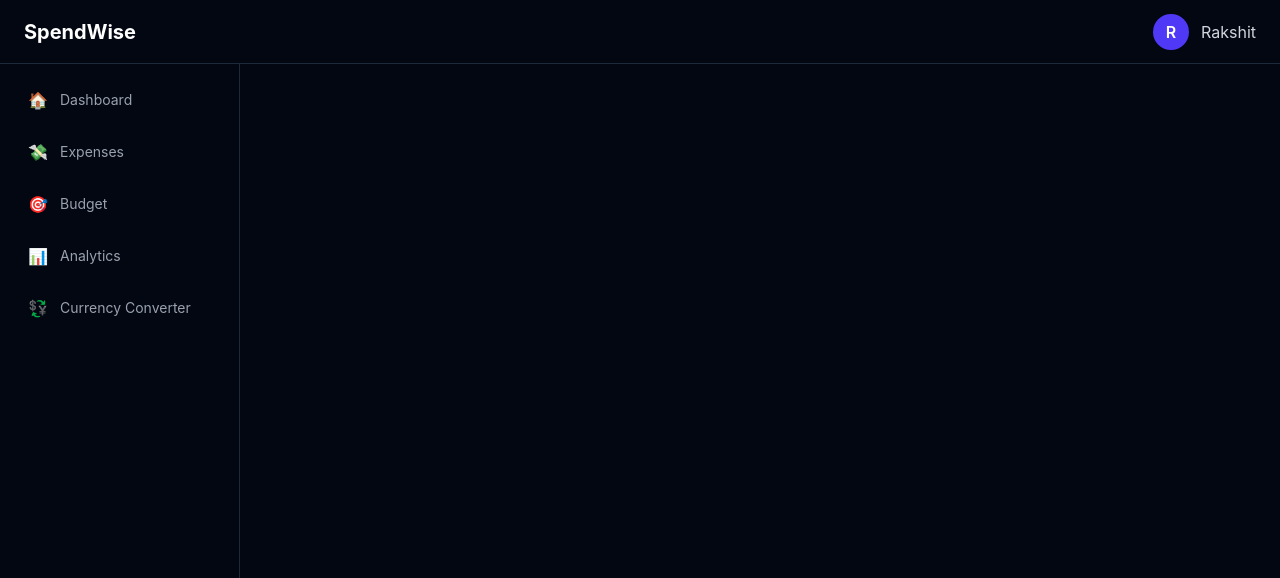
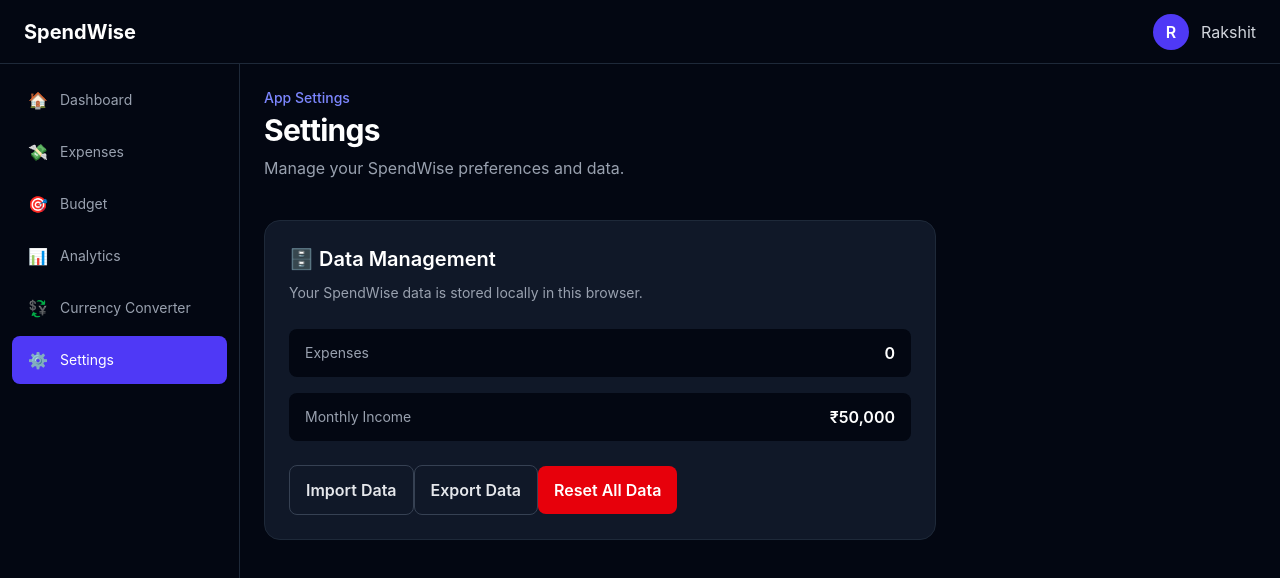
Before and after one commit to Rakshit-Thareja/SpendWise, a React (Vite) app: page /settings in a window 1280 px wide. Shown: the top 578 px of the page. Built offline with nearby package versions, Linux system fonts and the light colour scheme.

Commit message:
Add settings and data management

```diff
--- a/src/App.jsx
+++ b/src/App.jsx
@@ -8,6 +8,8 @@
 import Budget from './pages/Budget'
 import Analytics from './pages/Analytics'
 import CurrencyConverter from './pages/CurrencyConverter'
+import Settings from './pages/Settings'
+
 
 const getStoredData = (key, fallback, validator) => {
   try {
@@ -130,6 +132,12 @@
     )
   }, [income])
 
+  const restoreData = (backupData) => {
+    setExpenses(backupData.expenses)
+    setIncome(backupData.income)
+    setBudgets(backupData.budgets)
+  }
+
   return (
     <DashboardLayout>
       <Routes>
@@ -157,18 +165,6 @@
         />
 
         <Route
-          path="/budget"
-          element={
-            <Budget
-              expenses={expenses}
-              budgets={budgets}
-              onUpdateMonthlyBudget={updateMonthlyBudget}
-              onUpdateCategoryBudget={updateCategoryBudget}
-            />
-          }
-        />
-
-        <Route
           path="/analytics"
           element={<Analytics expenses={expenses} />}
         />
@@ -178,6 +174,26 @@
           element={<CurrencyConverter />}
         />
 
+        <Route
+          path="/settings"
+          element={
+            <Settings
+              expenses={expenses}
+              income={income}
+              budgets={budgets}
+              onResetData={() => {
+                setExpenses([])
+                setIncome(50000)
+                setBudgets({
+                  monthly: 20000,
+                  categories: {},
+                })
+              }}
+              onRestoreData={restoreData}
+            />
+          }
+        />
+
       </Routes>
 
     </DashboardLayout>
--- a/src/components/Sidebar.jsx
+++ b/src/components/Sidebar.jsx
@@ -6,11 +6,8 @@
         { name: 'Expenses', path: '/expenses', icon: '💸' },
         { name: 'Budget', path: '/budget', icon: '🎯' },
         { name: 'Analytics', path: '/analytics', icon: '📊' },
-        {
-            name: 'Currency Converter',
-            path: '/currency-converter',
-            icon: '💱',
-        },
+        {name: 'Currency Converter', path: '/currency-converter', icon: '💱',},
+        { name: 'Settings', path: '/settings', icon: '⚙️' },
     ]
 
     return (
--- /dev/null
+++ b/src/pages/Settings.jsx
@@ -0,0 +1,223 @@
+import { useState } from "react"
+
+function Settings({ expenses, income, budgets, onResetData, onRestoreData }) {
+    const [importMessage, setImportMessage] = useState({
+        text: '',
+        type: ''
+    })
+
+    setTimeout(() => {
+        setImportMessage({
+            text: '',
+            type: '',
+        })
+    }, 3000)
+
+    const [showResetConfirm, setShowResetConfirm] = useState(false)
+
+    const handleExport = () => {
+        const backupData = {
+            expenses,
+            income,
+            budgets,
+        }
+
+        const data = JSON.stringify(backupData, null, 2)
+
+        const blob = new Blob([data], {
+            type: 'application/json',
+        })
+
+        const url = URL.createObjectURL(blob)
+
+        const link = document.createElement('a')
+        link.href = url
+        link.download = 'spendwise-backup.json'
+
+        document.body.appendChild(link)
+        link.click()
+        document.body.removeChild(link)
+
+        URL.revokeObjectURL(url)
+    }
+
+    const handleImport = (event) => {
+        setImportMessage({ text: '', type: '' })
+        const file = event.target.files[0]
+
+        if (!file) {
+            return
+        }
+
+        const reader = new FileReader()
+
+        reader.onload = (event) => {
+            try {
+                const backupData = JSON.parse(event.target.result)
+                if (!Array.isArray(backupData.expenses)) {
+                    throw new Error('Invalid expenses data')
+                }
+                if (!Number.isFinite(backupData.income)) {
+                    throw new Error('Invalid income data')
+                }
+                if (
+                    backupData.budgets === null ||
+                    typeof backupData.budgets !== 'object' ||
+                    Array.isArray(backupData.budgets)
+                ) {
+                    throw new Error('Invalid budget data')
+                }
+
+                // We'll validate this in the next task.
+                onRestoreData(backupData)
+                setImportMessage({
+                    text: 'Data imported successfully.',
+                    type: 'success',
+                })
+            } catch (error) {
+                setImportMessage({
+                    text: 'Invalid SpendWise backup file.',
+                    type: 'error',
+                })
+                console.error('Invalid backup file', error)
+            }
+        }
+
+        reader.readAsText(file)
+    }
+
+
+    return (
+        <div>
+            <p className="text-sm font-medium text-indigo-400">
+                App Settings
+            </p>
+
+            <h2 className="mt-1 text-3xl font-bold tracking-tight text-white">
+                Settings
+            </h2>
+
+            <p className="mt-2 text-gray-400">
+                Manage your SpendWise preferences and data.
+            </p>
+
+            <div className="mt-10 max-w-2xl rounded-2xl border border-gray-800 bg-gray-900 p-6">
+                <h3 className="text-xl font-semibold text-white">
+                    🗄️ Data Management
+                </h3>
+
+                {showResetConfirm && (
+                    <div className="fixed inset-0 z-50 flex items-center justify-center bg-black/60 p-4 backdrop-blur-sm">
+                        <div className="w-full max-w-md rounded-2xl border border-gray-800 bg-gray-900 p-6 shadow-2xl">
+
+                            <div className="flex h-12 w-12 items-center justify-center rounded-full bg-red-500/10 text-2xl">
+                                ⚠️
+                            </div>
+
+                            <h3 className="mt-4 text-xl font-semibold text-white">
+                                Reset All Data?
+                            </h3>
+
+                            <p className="mt-2 text-sm leading-6 text-gray-400">
+                                This will permanently remove your expenses, income,
+                                and budgets from this browser.
+                            </p>
+
+                            <div className="mt-6 flex flex-col-reverse gap-3 sm:flex-row sm:justify-end">
+
+                                <button
+                                    type="button"
+                                    onClick={() => setShowResetConfirm(false)}
+                                    className="rounded-lg border border-gray-700 px-4 py-2.5 text-sm font-medium text-gray-300 transition hover:bg-gray-800"
+                                >
+                                    Cancel
+                                </button>
+
+                                <button
+                                    type="button"
+                                    onClick={() => {
+                                        onResetData()
+                                        setShowResetConfirm(false)
+                                    }}
+                                    className="rounded-lg bg-red-600 px-4 py-2.5 text-sm font-medium text-white transition hover:bg-red-500"
+                                >
+                                    Reset Data
+                                </button>
+
+                            </div>
+                        </div>
+                    </div>
+                )}
+
+                <p className="mt-2 text-sm leading-6 text-gray-400">
+                    Your SpendWise data is stored locally in this browser.
+                </p>
+
+                <div className="mt-6 space-y-4">
+                    <div className="flex items-center justify-between rounded-lg bg-gray-950 px-4 py-3">
+                        <span className="text-sm text-gray-400">
+                            Expenses
+                        </span>
+
+                        <span className="font-semibold text-white">
+                            {expenses.length}
+                        </span>
+                    </div>
+
+                    <div className="flex items-center justify-between rounded-lg bg-gray-950 px-4 py-3">
+                        <span className="text-sm text-gray-400">
+                            Monthly Income
+                        </span>
+
+                        <span className="font-semibold text-white">
+                            ₹{income.toLocaleString('en-IN')}
+                        </span>
+                    </div>
+                </div>
+
+                <label className="mt-3 inline-block cursor-pointer rounded-lg border border-gray-700 px-4 py-3 font-semibold text-gray-200 transition hover:bg-gray-800">
+                    Import Data
+
+                    <input
+                        type="file"
+                        accept=".json,application/json"
+                        onChange={handleImport}
+                        className="hidden"
+                    />
+                </label>
+
+
+                <button
+                    type="button"
+                    onClick={handleExport}
+                    className="mt-6 rounded-lg border border-gray-700 px-4 py-3 font-semibold text-gray-200 transition hover:bg-gray-800"
+                >
+                    Export Data
+                </button>
+
+                {importMessage.text && (
+                    <p
+                        className={`mt-3 text-sm ${importMessage.type === 'success'
+                            ? 'text-green-400'
+                            : 'text-red-400'
+                            }`}
+                    >
+                        {importMessage.type === 'success' ? '✅' : '⚠️'}{' '}
+                        {importMessage.text}
+                    </p>
+                )}
+
+                <button
+                    type="button"
+                    onClick={() => setShowResetConfirm(true)}
+                    className="mt-6 rounded-lg bg-red-600 px-4 py-3 font-semibold text-white transition hover:bg-red-500"
+                >
+                    Reset All Data
+                </button>
+            </div>
+        </div>
+
+    )
+}
+
+export default Settings
```
Lines whose indentation alone changed are shown as unchanged.
